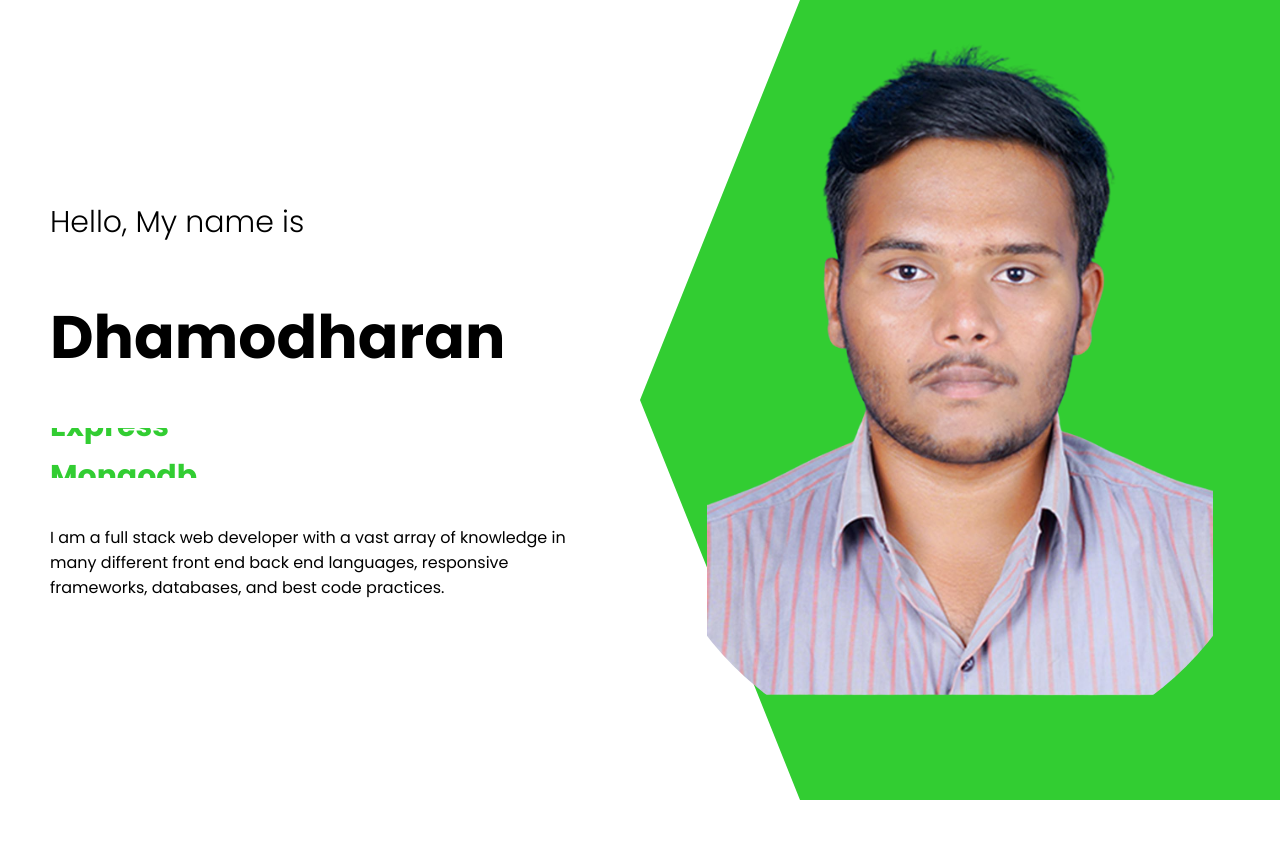
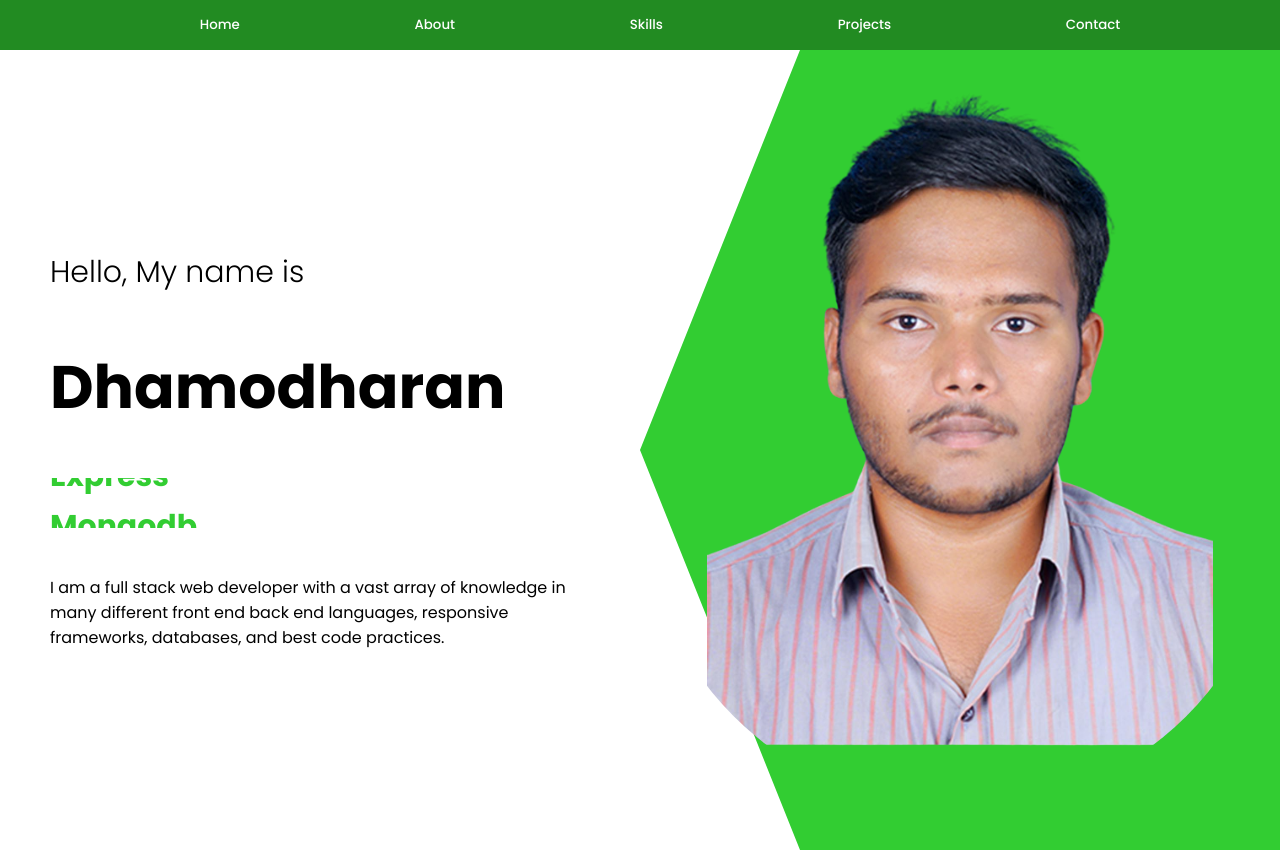
Before and after one commit to Dhamodharan-R/Portfolio_Dhamodharan, a React (Create React App) app: page / in a window 1280 px wide. Shown: the top 852 px of the page. Built offline with nearby package versions, Linux system fonts and the light colour scheme.

Commit message:
Add files via upload

```diff
--- a/package.json
+++ b/package.json
@@ -10,6 +10,7 @@
     "react": "^17.0.2",
     "react-dom": "^17.0.2",
     "react-scripts": "4.0.3",
+    "react-scroll": "^1.8.4",
     "web-vitals": "^1.0.1"
   },
   "scripts": {
--- a/src/App.js
+++ b/src/App.js
@@ -7,9 +7,11 @@ import About from './components/About';
 import Skills from './components/Skills';
 import Projects from './components/Projects';
 import Contact from './components/Contact';
+import Navbar from './components/nav';
 function App() {
   return (
     <div>
+      <Navbar/>
       <Intro/>
       <About/>
       <Skills/>
--- a/src/components/About.js
+++ b/src/components/About.js
@@ -5,7 +5,7 @@ import about from "../img/about.jpg"
 
 function About() {
     return (
-        <div className="a">
+        <div className="a" id="abc">
             <div className="a-left">
                 <div className="a-card">
                 { <img src={about}  alt=""  className="a-img"/> }
--- a/src/components/Contact.js
+++ b/src/components/Contact.js
@@ -26,7 +26,7 @@ function Contact() {
 
     }
     return (
-        <div className="c">
+        <div className="c" id="c">
             <div className="c-bg"></div>
             <div className="c-wrapper">
                 <div className="c-left">
--- a/src/components/Intro.css
+++ b/src/components/Intro.css
@@ -15,6 +15,7 @@
 
     height: 100vh;
     position: relative;
+    z-index: -1;
 }
 .i-left-wrapper{
     padding: 50px;
@@ -34,6 +35,7 @@
 .i-title{
     height: 50px;
     overflow: hidden;
+    z-index: -1;
 
 }
 .i-title-wrapper{
--- a/src/components/Intro.js
+++ b/src/components/Intro.js
@@ -4,13 +4,13 @@ import dhamo from "../img/dhamo.png"
 
 function Intro() {
     return (
-        <div className="i">
+        <div className="i" id="intro">
             <div className="i-left">
                 <div className="i-left-wrapper">
                     <h2 className="i-intro">Hello, My name is</h2>
                     <h1 className="i-name">Dhamodharan</h1>
-                    <div className="i-title">
-                        <div className="i-title-wrapper">
+                    <div className="i-title" >
+                        <div  className="i-title-wrapper">
                             <div className ="i-title-item">React js</div>
                             <div className ="i-title-item">Node js</div>
                             <div className ="i-title-item">Express</div>
--- a/src/components/Projects.js
+++ b/src/components/Projects.js
@@ -6,7 +6,7 @@ import React from 'react'
 
 function Projects() {
     return (
-        <div className="pl">
+        <div className="pl" id="pl">
             <div className="pl-texts">
                 <h1 className="pl-title">Projects</h1>
             </div>
--- a/src/components/Skills.js
+++ b/src/components/Skills.js
@@ -3,7 +3,7 @@ import "./skills.css"
 import skill from "../img/web.jpg"
 function Skills() {
     return (
-        <div className="s">
+        <div className="s" id="skills">
             <div className="s-left">
                 <div className="s-left-wrapper">
                     <h1>Skills</h1>
--- a/src/components/contact.css
+++ b/src/components/contact.css
@@ -64,7 +64,7 @@ textarea{
 button{
     border: none;
     padding: 15px;
-    background-color: limegreen;
+    background-color: forestgreen;
     color:white;
     font-weight: 500;
     cursor: pointer;
--- /dev/null
+++ b/src/components/nav.css
@@ -0,0 +1,18 @@
+.navBar{
+    background-color:forestgreen;
+
+    height: 50px;
+    position: sticky  ;
+    top: 0;
+}
+.uln{
+    display: flex;
+    /* padding: 15px; */
+    flex-direction: row;
+    justify-content: space-evenly;
+
+}
+.n{
+    list-style-type: none;
+    color: white;
+}
--- /dev/null
+++ b/src/components/nav.js
@@ -0,0 +1,62 @@
+import React from 'react';
+import "./nav.css"
+import { Link } from 'react-scroll';
+const Navbar = () => {
+return (
+<div className="navBar">
+<ul className="uln">
+<li className="n">
+<Link
+activeClass="active"
+to="intro"
+spy={true}
+smooth={true}
+duration={500}>
+<button>Home</button>
+</Link>
+</li>
+<li className="n">
+<Link
+activeClass="active"
+to="abc"
+spy={true}
+smooth={true}
+duration={500}>
+<button>About</button>
+</Link>
+</li>
+<li className="n">
+<Link
+activeClass="active"
+to="skills"
+spy={true}
+smooth={true}
+duration={500}>
+<button>Skills</button>
+</Link>
+</li>
+<li className="n">
+<Link
+activeClass="active"
+to="pl"
+spy={true}
+smooth={true}
+duration={500}>
+<button>Projects</button>
+</Link>
+</li>
+<li className="n">
+<Link
+activeClass="active"
+to="c"
+spy={true}
+smooth={true}
+duration={500}>
+<button>Contact</button>
+</Link>
+</li>
+</ul>
+</div>
+);
+};
+export default Navbar;
```
Also changed, not shown: 1 other file (tests, documents, lock files or other folders).
